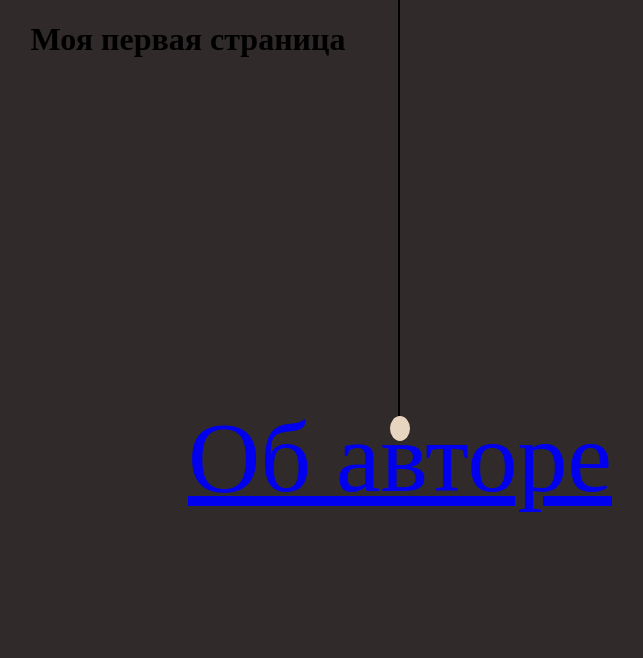
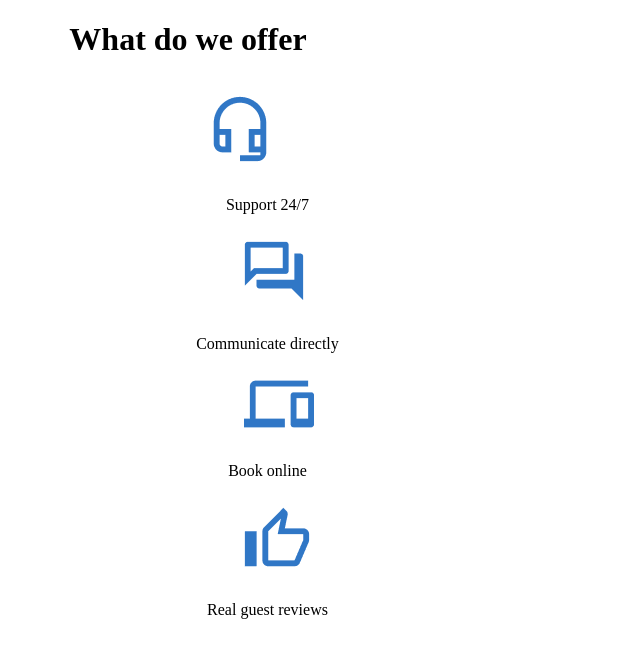
Before and after one commit to LizavetBa/if-html, a plain HTML site: page index.html in a window 1280 px wide. Shown: the whole page, without its empty margins (452-1095 px from the left). Drawn offline with Linux system fonts and the light colour scheme; files that its build step writes are made by us from their sources.

Commit message:
added index.html and What.css added images fot What.css and index.html crated div headphone/chat/laptop/ok added images for them added description for css file

```diff
--- a/index.html
+++ b/index.html
@@ -2,16 +2,31 @@
 <html lang="en">
   <head>
     <meta charset="UTF-8" />
-    <link rel="stylesheet" href="light.css">
-    <title>First</title>
+    <link rel="stylesheet" href="styles/What.css">
+    <title>Second</title>
   </head>
   <body>
-  <h1>Моя первая страница</h1>
-  <div id="text"><a href="about/index.html">Об авторе</a>
-    <div id="light">
-      <div id="rope">
-      </div>
-    </div>
+  <div>
+    <div class="Text"></div>
+    <h1>What do we offer</h1>
   </div>
+  <div class="headphones">
+    <img src="images/headphones.png">
+    <p> Support 24/7</p>
+  </div>
+  <div class="chat">
+    <img src="images/chat.png">
+    <p> Communicate directly </p>
+  </div>
+  <div class="laptop">
+    <img src="images/laptop.png">
+    <p> Book online</p>
+  </div>
+  <div class="ok">
+    <img src="images/ok.png">
+    <p> Real guest reviews</p>
+  </div>
+
+
   </body>
 </html>
--- /dev/null
+++ b/styles/What.css
@@ -0,0 +1,57 @@
+body {
+    margin: 0 auto;
+    text-align: center;
+}
+
+p {
+    position: absolute;
+    font-family: 'Cormorant SC', serif;
+    align-items: center;
+    /*height: 18px;*/
+    width: 215px;
+    box-sizing: border-box;
+    margin: 0 40px;
+    padding: 0 10px;
+    transform: translate(-20%, -40%)
+}
+
+.headphones {
+    position: relative;
+    box-sizing: border-box;
+    margin: 35px 615px;
+
+}
+
+.headphones img {
+    padding: 3px 50px 37px 50px;
+}
+
+.chat {
+    position: relative;
+    box-sizing: border-box;
+    margin: 35px 615px;
+}
+
+.chat img {
+    padding: 3px 80.75px 37px 80.75px;
+}
+
+.laptop {
+    position: relative;
+    box-sizing: border-box;
+    margin: 35px 615px;
+}
+
+.laptop img {
+    padding: 3px 80.75px 37px 80.75px;
+}
+
+.ok {
+    position: relative;
+    box-sizing: border-box;
+    margin: 35px 615px;
+}
+
+.ok img {
+    padding: 3px 80.75px 37px 80.75px;
+}
```
Also changed, not shown: images/chat.png (added), images/headphones.png (added), images/laptop.png (added), images/ok.png (added).
